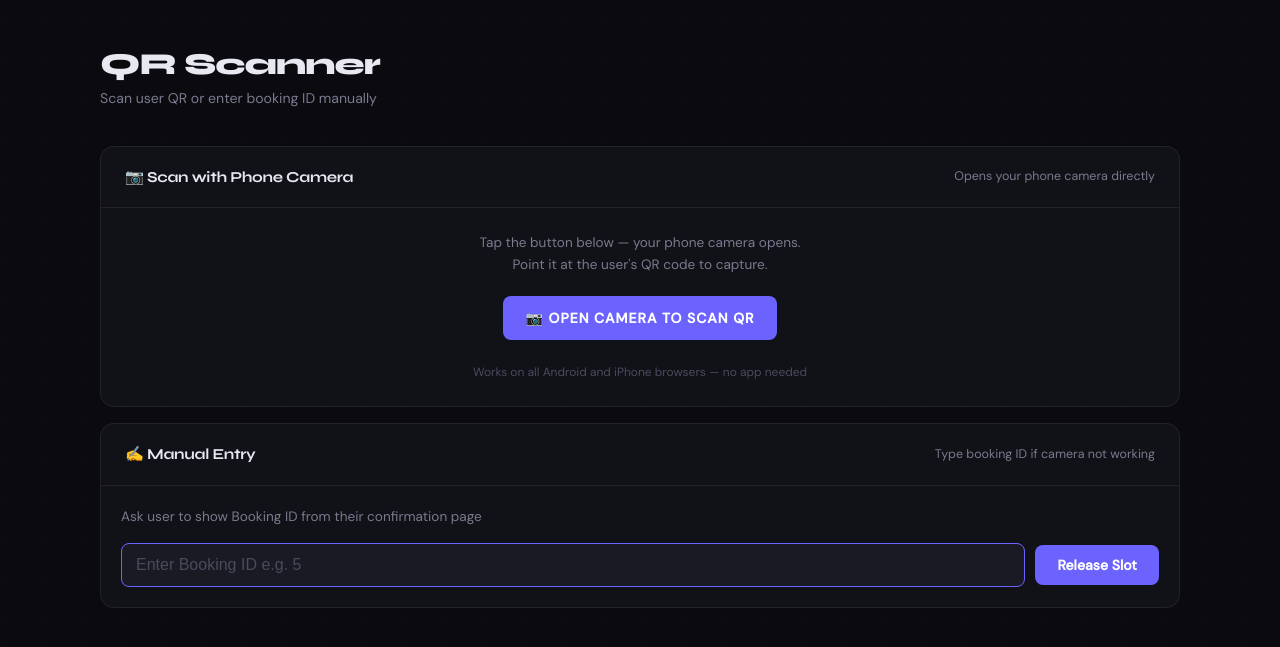
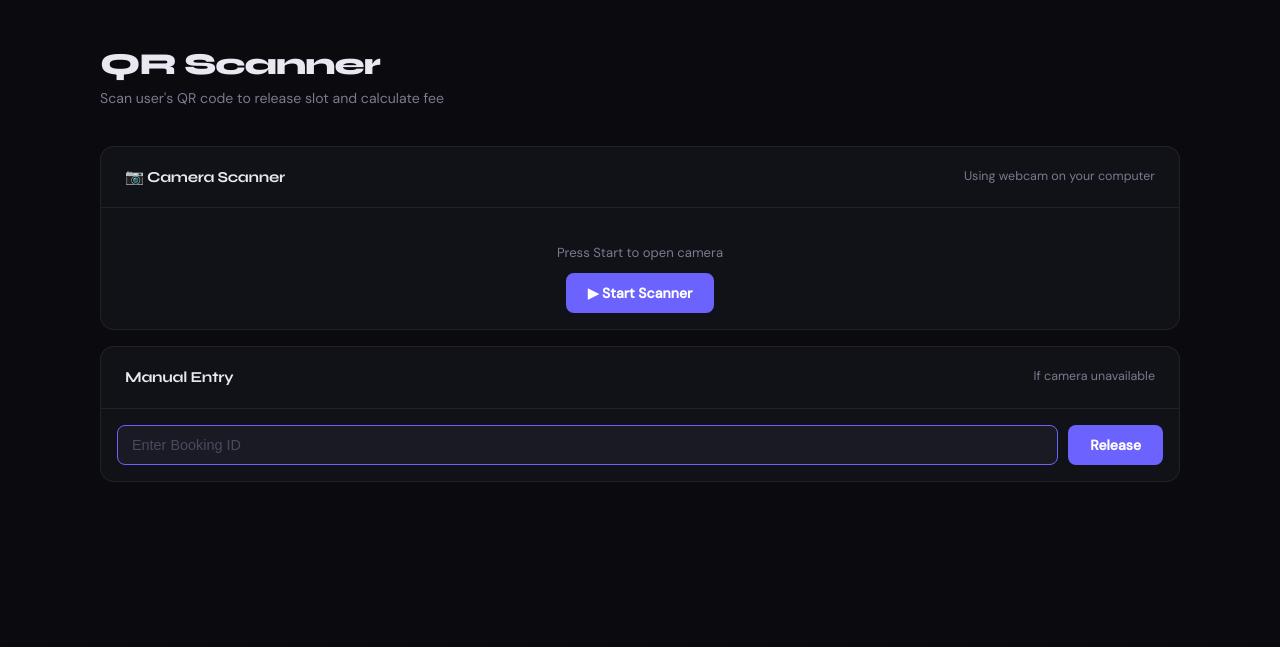
Before and after one commit to prajwal363/parking_system, a Flask app: page /admin/scanner in a window 1280 px wide. Shown: the part 62-709 px from the top of the page. Run offline with Flask 3, Linux system fonts and the light colour scheme; the visitor is signed in with stand-in values (Sample User, id 1); some libraries are stand-ins or nearby versions.

Commit message:
final version

```diff
--- a/templates/scanner.html
+++ b/templates/scanner.html
@@ -6,6 +6,88 @@
   <title>ParkEase — QR Scanner</title>
   <link rel="stylesheet" href="{{ url_for('static', filename='style.css') }}?v=4">
   <script defer src="{{ url_for('static', filename='nav.js') }}?v=4"></script>
+  <!-- jsQR: decodes QR from video frames, works on both mobile and desktop -->
+  <script src="https://cdnjs.cloudflare.com/ajax/libs/jsqr/1.4.0/jsQR.min.js"></script>
+  <style>
+    .scanner-wrap {
+      position: relative;
+      width: 100%;
+      max-width: 420px;
+      margin: 0 auto;
+      background: #000;
+      border-radius: var(--radius-sm);
+      overflow: hidden;
+      aspect-ratio: 1/1;
+    }
+    #preview {
+      width: 100%; height: 100%;
+      object-fit: cover;
+      display: block;
+    }
+    .scan-overlay {
+      position: absolute;
+      inset: 0;
+      display: flex;
+      align-items: center;
+      justify-content: center;
+      pointer-events: none;
+    }
+    .scan-box {
+      width: 65%; height: 65%;
+      border: 2px solid var(--accent);
+      border-radius: 12px;
+      box-shadow: 0 0 0 9999px rgba(0,0,0,0.45);
+      position: relative;
+    }
+    /* Corner marks */
+    .scan-box::before, .scan-box::after,
+    .scan-box span::before, .scan-box span::after {
+      content: '';
+      position: absolute;
+      width: 20px; height: 20px;
+      border-color: #fff;
+      border-style: solid;
+    }
+    .scan-box::before  { top:-2px;    left:-2px;   border-width: 3px 0 0 3px; border-radius: 4px 0 0 0; }
+    .scan-box::after   { top:-2px;    right:-2px;  border-width: 3px 3px 0 0; border-radius: 0 4px 0 0; }
+    .scan-box span::before { bottom:-2px; left:-2px;  border-width: 0 0 3px 3px; border-radius: 0 0 0 4px; }
+    .scan-box span::after  { bottom:-2px; right:-2px; border-width: 0 3px 3px 0; border-radius: 0 0 4px 0; }
+    /* Scan line animation */
+    .scan-line {
+      position: absolute;
+      left: 4px; right: 4px;
+      height: 2px;
+      background: linear-gradient(90deg, transparent, var(--accent), transparent);
+      animation: scanMove 2s linear infinite;
+      border-radius: 2px;
+    }
+    @keyframes scanMove {
+      0%   { top: 8%; }
+      50%  { top: 88%; }
+      100% { top: 8%; }
+    }
+    .scan-hint {
+      position: absolute;
+      bottom: 12px; left: 0; right: 0;
+      text-align: center;
+      font-size: 0.78rem;
+      color: rgba(255,255,255,0.7);
+    }
+    #scan-status {
+      text-align: center;
+      padding: 10px 16px;
+      font-size: 0.82rem;
+      color: var(--text-dim);
+      min-height: 36px;
+    }
+    .scanner-btns {
+      display: flex;
+      gap: 10px;
+      padding: 0 16px 16px;
+      justify-content: center;
+    }
+    canvas#qr-canvas { display: none; }
+  </style>
 </head>
 <body>
   <nav>
@@ -26,176 +108,200 @@
   <main>
     <div class="page-header">
       <h1>QR Scanner</h1>
-      <p>Scan user QR or enter booking ID manually</p>
+      <p>Scan user's QR code to release slot and calculate fee</p>
     </div>
 
     <!-- RESULT PANEL -->
     <div id="result-panel" style="display:none; margin-bottom:20px;">
       <div class="section-card">
         <div class="section-card-header">
-          <h2>Release Result</h2>
+          <h2>&#10003; Scan Result</h2>
         </div>
         <div id="result-success" style="display:none;">
           <div class="info-rows">
-            <div class="info-row"><span class="info-label">Booking ID</span><span class="info-val" id="r-booking"></span></div>
-            <div class="info-row"><span class="info-label">Owner</span><span class="info-val" id="r-owner"></span></div>
-            <div class="info-row"><span class="info-label">License Plate</span><span class="td-mono" id="r-plate"></span></div>
-            <div class="info-row"><span class="info-label">Slot</span><span class="info-val green-text" id="r-slot"></span></div>
-            <div class="info-row"><span class="info-label">Duration</span><span class="info-val" id="r-hours"></span></div>
-            <div class="info-row"><span class="info-label">Fee Charged</span><span class="info-val amber-text" id="r-fee"></span></div>
+            <div class="info-row">
+              <span class="info-label">Booking ID</span>
+              <span class="info-val" id="r-booking"></span>
+            </div>
+            <div class="info-row">
+              <span class="info-label">Owner</span>
+              <span class="info-val" id="r-owner"></span>
+            </div>
+            <div class="info-row">
+              <span class="info-label">License Plate</span>
+              <span class="td-mono" id="r-plate"></span>
+            </div>
+            <div class="info-row">
+              <span class="info-label">Slot</span>
+              <span class="info-val green-text" id="r-slot"></span>
+            </div>
+            <div class="info-row">
+              <span class="info-label">Duration</span>
+              <span class="info-val" id="r-hours"></span>
+            </div>
+            <div class="info-row">
+              <span class="info-label">Fee Charged</span>
+              <span class="info-val amber-text" id="r-fee"></span>
+            </div>
           </div>
           <div style="padding:16px;">
-            <div class="alert success">&#10003; Slot released successfully!</div>
+            <div class="alert success">Slot released successfully! &#10003;</div>
           </div>
         </div>
         <div id="result-error" style="display:none; padding:16px;">
           <div class="alert error" id="r-error-msg"></div>
         </div>
         <div style="padding:0 16px 16px;">
-          <button class="btn btn-outline" onclick="resetAll()" style="width:100%;">
+          <button class="btn btn-outline" onclick="resetScanner()" style="width:100%;">
             &#8635; Scan Another
           </button>
         </div>
       </div>
     </div>
 
-    <!-- METHOD 1: PHONE CAMERA via file input -->
-    <div class="section-card" style="margin-bottom:16px;" id="camera-card">
+    <!-- SCANNER -->
+    <div class="section-card" id="scanner-card">
       <div class="section-card-header">
-        <h2>&#128247; Scan with Phone Camera</h2>
-        <p>Opens your phone camera directly</p>
-      </div>
-      <div style="padding:24px; text-align:center;">
-        <p style="color:var(--text-dim); font-size:0.85rem; margin-bottom:20px;">
-          Tap the button below — your phone camera opens.<br>
-          Point it at the user's QR code to capture.
-        </p>
-
-        <!-- This input opens native phone camera — no library needed -->
-        <label for="qr-photo" class="btn" style="display:inline-block; cursor:pointer;">
-          &#128247; Open Camera to Scan QR
-        </label>
-        <input type="file"
-               id="qr-photo"
-               accept="image/*"
-               capture="environment"
-               style="display:none;"
-               onchange="readQRFromPhoto(this)">
-
-        <p style="color:var(--text-dimmer); font-size:0.75rem; margin-top:16px;">
-          Works on all Android and iPhone browsers — no app needed
-        </p>
+        <h2>&#128247; Camera Scanner</h2>
+        <p id="device-hint">Auto-detects mobile or desktop camera</p>
       </div>
 
-      <!-- Hidden canvas to decode QR -->
-      <canvas id="qr-canvas" style="display:none;"></canvas>
-      <div id="decode-status" style="padding:0 24px 16px; text-align:center; display:none;">
-        <span style="color:var(--text-dim); font-size:0.85rem;">&#9203; Reading QR code...</span>
+      <!-- Video preview -->
+      <div style="padding:16px 16px 8px;">
+        <div class="scanner-wrap" id="scanner-wrap" style="display:none;">
+          <video id="preview" autoplay muted playsinline></video>
+          <div class="scan-overlay">
+            <div class="scan-box">
+              <span></span>
+              <div class="scan-line"></div>
+            </div>
+          </div>
+          <div class="scan-hint">Point at QR code</div>
+        </div>
+        <canvas id="qr-canvas"></canvas>
+      </div>
+
+      <div id="scan-status">Press Start to open camera</div>
+
+      <div class="scanner-btns">
+        <button id="start-btn" class="btn" onclick="startScan()">
+          &#9654; Start Scanner
+        </button>
+        <button id="stop-btn" class="btn btn-outline" onclick="stopScan()" style="display:none;">
+          &#9632; Stop
+        </button>
       </div>
     </div>
 
-    <!-- METHOD 2: MANUAL ENTRY — always visible as backup -->
-    <div class="section-card" id="manual-card">
+    <!-- MANUAL ENTRY -->
+    <div class="section-card" style="margin-top:16px;">
       <div class="section-card-header">
-        <h2>&#9997; Manual Entry</h2>
-        <p>Type booking ID if camera not working</p>
+        <h2>Manual Entry</h2>
+        <p>If camera unavailable</p>
       </div>
-      <div style="padding:20px;">
-        <p style="color:var(--text-dim); font-size:0.85rem; margin-bottom:16px;">
-          Ask user to show Booking ID from their confirmation page
-        </p>
-        <div style="display:flex; gap:10px; align-items:center;">
+      <div style="padding:16px; display:flex; gap:10px;">
         <input type="number"
                id="manual-id"
-                 placeholder="Enter Booking ID e.g. 5"
-                 style="flex:1; padding:12px 14px; background:var(--bg3);
-                        border:1px solid var(--border); border-radius:var(--radius-sm);
-                        color:var(--text); font-size:1rem; outline:none;
-                        border-color: var(--accent);">
-          <button class="btn" onclick="manualRelease()" style="white-space:nowrap;">
-            Release Slot
-          </button>
+               placeholder="Enter Booking ID"
+               style="flex:1; padding:11px 14px; background:var(--bg3);
+                      border:1px solid var(--accent); border-radius:var(--radius-sm);
+                      color:var(--text); font-size:0.9rem; outline:none;">
+        <button class="btn" onclick="manualRelease()">Release</button>
       </div>
     </div>
-    </div>
-
   </main>
 
-  <!-- jsQR library — decodes QR from image, no camera permission popup -->
-  <script src="https://cdnjs.cloudflare.com/ajax/libs/jsqr/1.4.0/jsQR.min.js"></script>
+  <script>
+    var stream     = null;
+    var scanning   = false;
+    var rafId      = null;
+    var isMobile   = /Android|iPhone|iPad|iPod/i.test(navigator.userAgent);
 
-  <script>
-    // Read QR from photo taken by phone camera
-    function readQRFromPhoto(input) {
-      if (!input.files || !input.files[0]) return;
+    // Show device hint
+    document.getElementById('device-hint').textContent =
+      isMobile ? 'Using back camera on your phone' : 'Using webcam on your computer';
 
-      var statusEl = document.getElementById('decode-status');
-      statusEl.style.display = 'block';
+    function startScan() {
+      document.getElementById('start-btn').style.display = 'none';
+      document.getElementById('stop-btn').style.display  = 'inline-flex';
+      document.getElementById('scan-status').textContent = 'Opening camera...';
+      document.getElementById('scanner-wrap').style.display = 'block';
 
-      var file = input.files[0];
-      var reader = new FileReader();
-      reader.onload = function(e) {
-        var img = new Image();
-        img.onload = function() {
-          var canvas = document.getElementById('qr-canvas');
-          canvas.width  = img.width;
-          canvas.height = img.height;
-          var ctx = canvas.getContext('2d');
-          ctx.drawImage(img, 0, 0);
-          var imageData = ctx.getImageData(0, 0, canvas.width, canvas.height);
-          var code = jsQR(imageData.data, imageData.width, imageData.height);
+      // Mobile = back camera, Desktop = any camera (usually webcam)
+      var constraints = isMobile
+        ? { video: { facingMode: { exact: 'environment' }, width: { ideal: 1280 }, height: { ideal: 1280 } } }
+        : { video: { width: { ideal: 1280 }, height: { ideal: 720 } } };
 
-          statusEl.style.display = 'none';
-
-          if (code) {
-            if (code.data.startsWith('PARKEASE|')) {
-              releaseByQR(code.data);
-            } else {
-              showError('QR code not recognised. Make sure it is a ParkEase QR.');
-            }
-          } else {
-            showError('Could not read QR code. Try better lighting or use Manual Entry below.');
+      navigator.mediaDevices.getUserMedia(constraints)
+        .catch(function() {
+          // fallback: try without exact constraint
+          return navigator.mediaDevices.getUserMedia({ video: true });
+        })
+        .then(function(s) {
+          stream = s;
+          var video = document.getElementById('preview');
+          video.srcObject = stream;
+          video.play();
+          scanning = true;
+          document.getElementById('scan-status').textContent = 'Scanning... point at QR code';
+          requestAnimationFrame(tick);
+        })
+        .catch(function(err) {
+          document.getElementById('scan-status').textContent = 'Camera error: ' + err.message;
+          document.getElementById('scanner-wrap').style.display = 'none';
+          document.getElementById('start-btn').style.display  = 'inline-flex';
+          document.getElementById('stop-btn').style.display   = 'none';
+        });
     }
 
-          // Reset input so same photo can be retried
-          input.value = '';
-        };
-        img.src = e.target.result;
-      };
-      reader.readAsDataURL(file);
+    function tick() {
+      if (!scanning) return;
+      var video  = document.getElementById('preview');
+      var canvas = document.getElementById('qr-canvas');
+
+      if (video.readyState === video.HAVE_ENOUGH_DATA) {
+        canvas.width  = video.videoWidth;
+        canvas.height = video.videoHeight;
+        var ctx = canvas.getContext('2d');
+        ctx.drawImage(video, 0, 0, canvas.width, canvas.height);
+        var imageData = ctx.getImageData(0, 0, canvas.width, canvas.height);
+        var code = jsQR(imageData.data, imageData.width, imageData.height, {
+          inversionAttempts: 'dontInvert'
+        });
+
+        if (code && code.data.startsWith('PARKEASE|')) {
+          // QR found!
+          stopScan();
+          document.getElementById('scan-status').textContent = 'QR found! Processing...';
+          releaseByQR(code.data);
+          return;
+        }
+      }
+      rafId = requestAnimationFrame(tick);
     }
 
-    // Send QR data to server
+    function stopScan() {
+      scanning = false;
+      if (rafId) cancelAnimationFrame(rafId);
+      if (stream) {
+        stream.getTracks().forEach(function(t) { t.stop(); });
+        stream = null;
+      }
+      document.getElementById('preview').srcObject = null;
+      document.getElementById('scanner-wrap').style.display = 'none';
+      document.getElementById('start-btn').style.display  = 'inline-flex';
+      document.getElementById('stop-btn').style.display   = 'none';
+      document.getElementById('scan-status').textContent  = 'Press Start to open camera';
+    }
+
     function releaseByQR(qrData) {
       var form = new FormData();
       form.append('qr_data', qrData);
-
       fetch('/admin/scan_release', { method: 'POST', body: form })
         .then(function(r) { return r.json(); })
         .then(function(data) {
-          showResult(data);
-        })
-        .catch(function(err) {
-          showError('Server error: ' + err);
-        });
-    }
-
-    // Manual entry
-    function manualRelease() {
-      var bid = document.getElementById('manual-id').value.trim();
-      if (!bid) {
-        alert('Please enter a Booking ID');
-        return;
-      }
-      releaseByQR('PARKEASE|' + bid);
-    }
-
-    // Show success result
-    function showResult(data) {
-      var panel = document.getElementById('result-panel');
-      panel.style.display = 'block';
-      panel.scrollIntoView({ behavior: 'smooth' });
-
+          document.getElementById('result-panel').style.display = 'block';
+          document.getElementById('result-panel').scrollIntoView({ behavior:'smooth' });
           if (data.success) {
             document.getElementById('result-success').style.display = 'block';
             document.getElementById('result-error').style.display   = 'none';
@@ -210,34 +316,34 @@
             document.getElementById('result-error').style.display   = 'block';
             document.getElementById('r-error-msg').textContent      = data.message;
           }
+        })
+        .catch(function(err) {
+          document.getElementById('result-panel').style.display = 'block';
+          document.getElementById('result-success').style.display = 'none';
+          document.getElementById('result-error').style.display   = 'block';
+          document.getElementById('r-error-msg').textContent      = 'Server error: ' + err;
+        });
     }
 
-    // Show error
-    function showError(msg) {
-      var panel = document.getElementById('result-panel');
-      panel.style.display = 'block';
-      document.getElementById('result-success').style.display = 'none';
-      document.getElementById('result-error').style.display   = 'block';
-      document.getElementById('r-error-msg').textContent      = msg;
-      panel.scrollIntoView({ behavior: 'smooth' });
+    function manualRelease() {
+      var bid = document.getElementById('manual-id').value.trim();
+      if (!bid) { alert('Enter a Booking ID'); return; }
+      releaseByQR('PARKEASE|' + bid);
     }
 
-    // Reset everything
-    function resetAll() {
+    function resetScanner() {
       document.getElementById('result-panel').style.display   = 'none';
       document.getElementById('result-success').style.display = 'none';
       document.getElementById('result-error').style.display   = 'none';
       document.getElementById('manual-id').value = '';
+      document.getElementById('scan-status').textContent = 'Press Start to open camera';
     }
 
-    // Allow pressing Enter on manual input
+    // Enter key on manual input
     document.addEventListener('DOMContentLoaded', function() {
-      var inp = document.getElementById('manual-id');
-      if (inp) {
-        inp.addEventListener('keydown', function(e) {
+      document.getElementById('manual-id').addEventListener('keydown', function(e) {
         if (e.key === 'Enter') manualRelease();
       });
-      }
     });
   </script>
 
```
Also changed, not shown: init_db.py (+48 -44 lines), 1 other file. Lines whose indentation alone changed are shown as unchanged.
